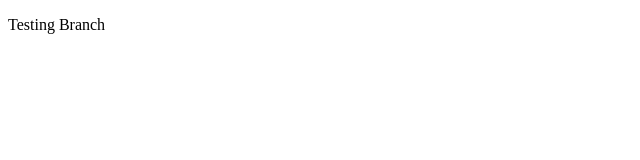
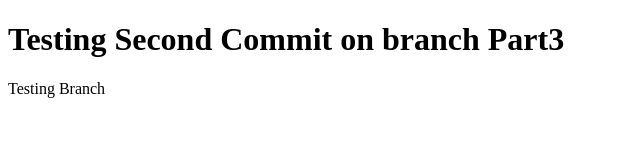
Before and after one commit to code1719/Testing, a plain HTML site: page index.html in a window 1280 px wide. Shown: the whole page, without its empty margins (0-640 px from the left). Drawn offline with Linux system fonts and the light colour scheme.

Commit message:
Testing Second Commit on branch part3

```diff
--- a/index.html
+++ b/index.html
@@ -6,6 +6,7 @@
     <title>Document</title>
   </head>
   <body>
+    <h1>Testing Second Commit on branch Part3</h1>
     <p>Testing Branch</p>
   </body>
 </html>
```
